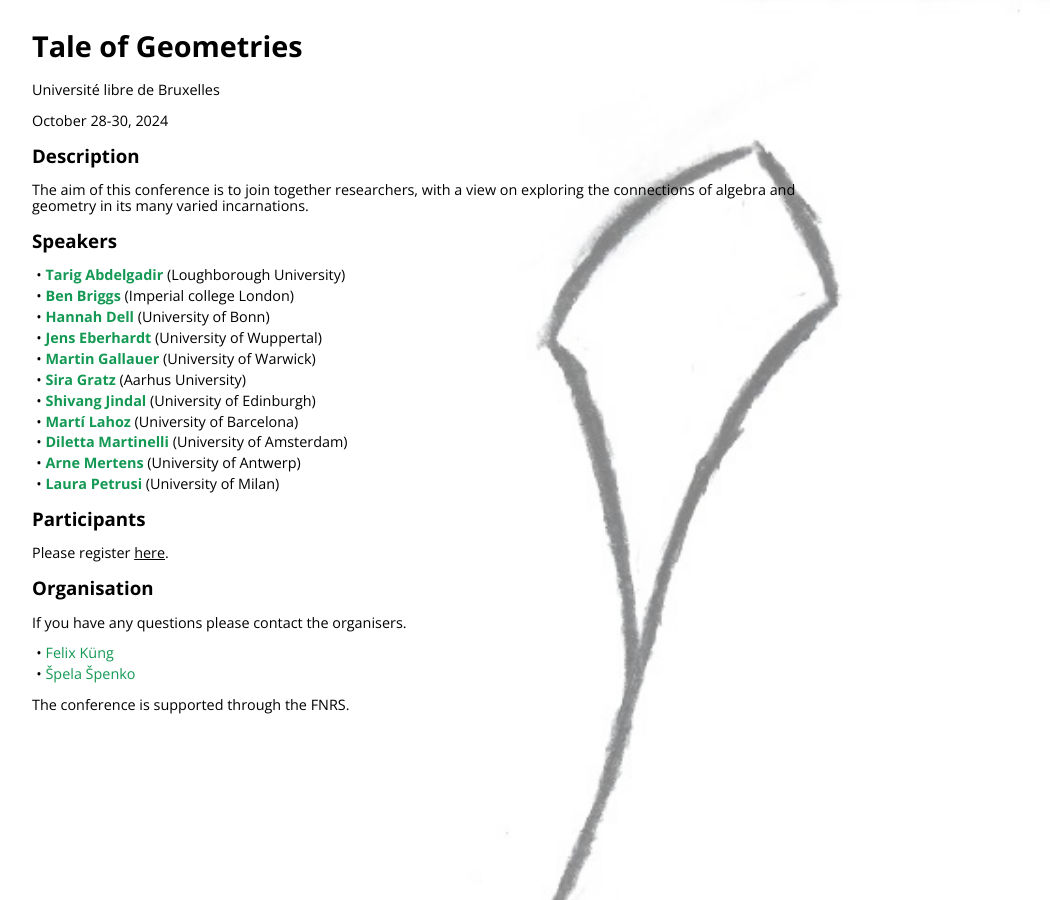
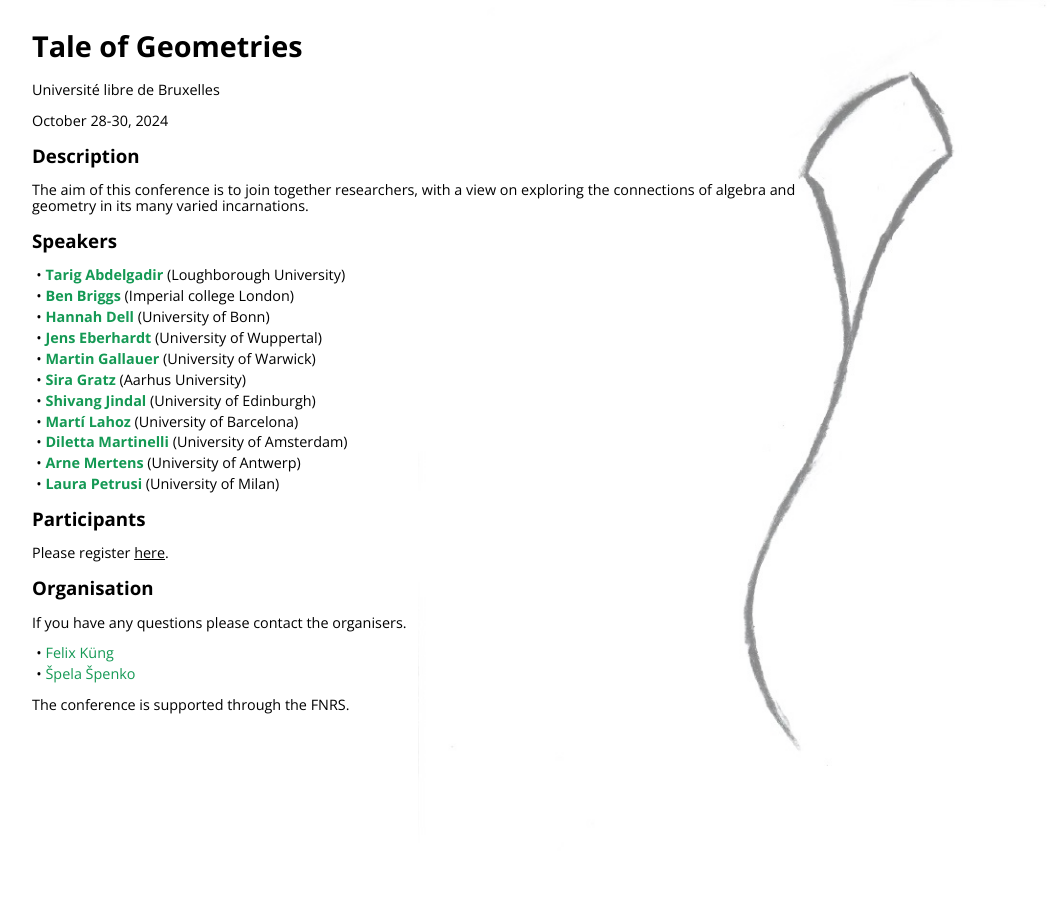
Before and after one commit to Tale-of-Geometries/Tale-of-Geometries.github.io, a Jekyll site: the page built from index.html, in a window 1280 px wide. Shown: the whole page, without its empty margins (208-1258 px from the left). Built offline with Jekyll 4.4.1, drawn with Linux system fonts in a browser that asks for light colours; nearby versions of some CDN libraries; library files that are not in the unit come from our copies.

Commit message:
Update main.css

```diff
--- a/css/main.css
+++ b/css/main.css
@@ -16,7 +16,10 @@ div#mountain {
   background-color: #ffffff;
   background-image: url("../kite2.jpg");
   background-repeat: no-repeat;
-  background-size: cover;
+  background-size: contain;
+  -webkit-background-size: contain;
+  -moz-background-size: contain;
+  -o-background-size: contain;
   background-position:  top right;
   background-attachment: fixed;
 }
```
